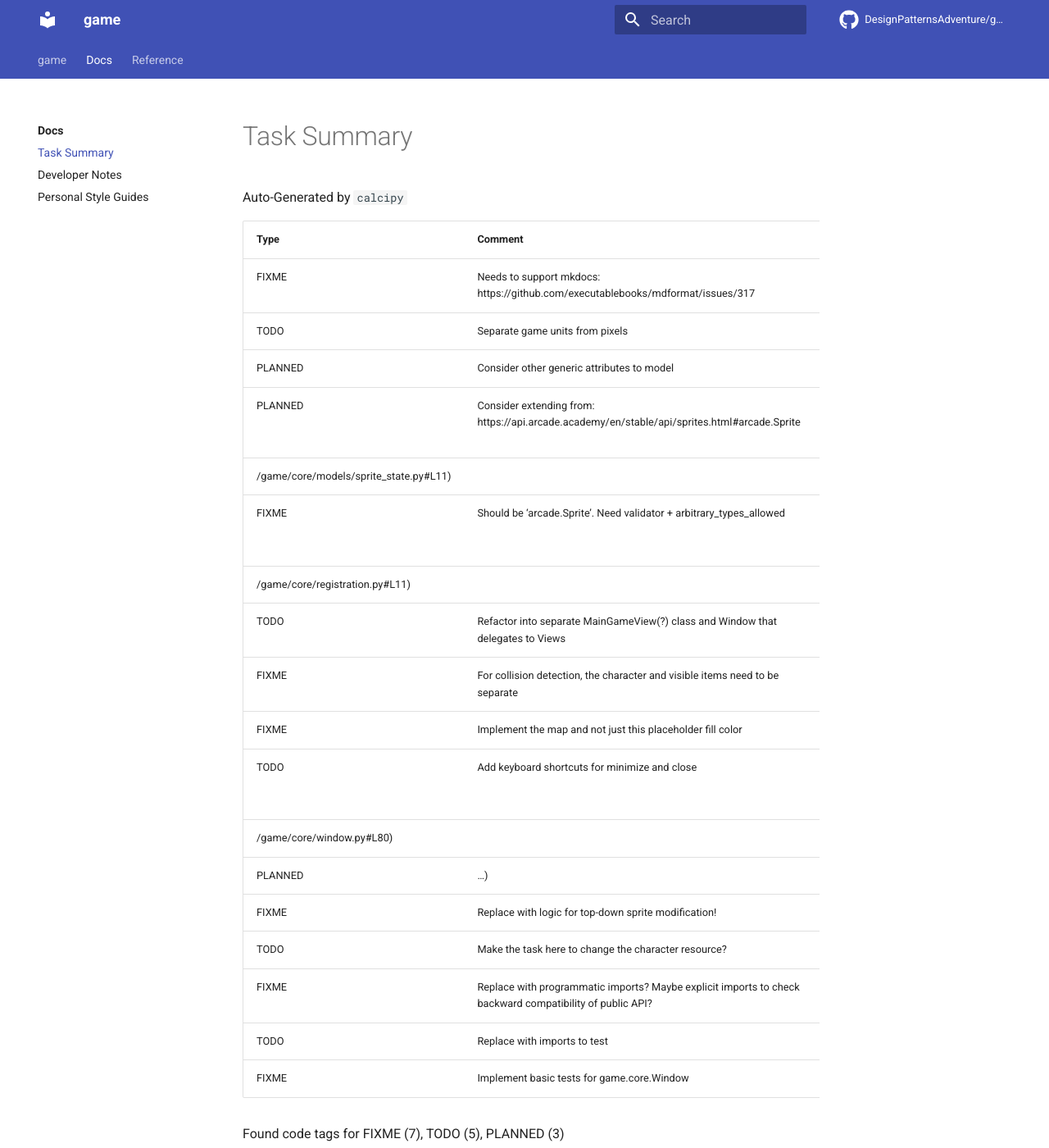
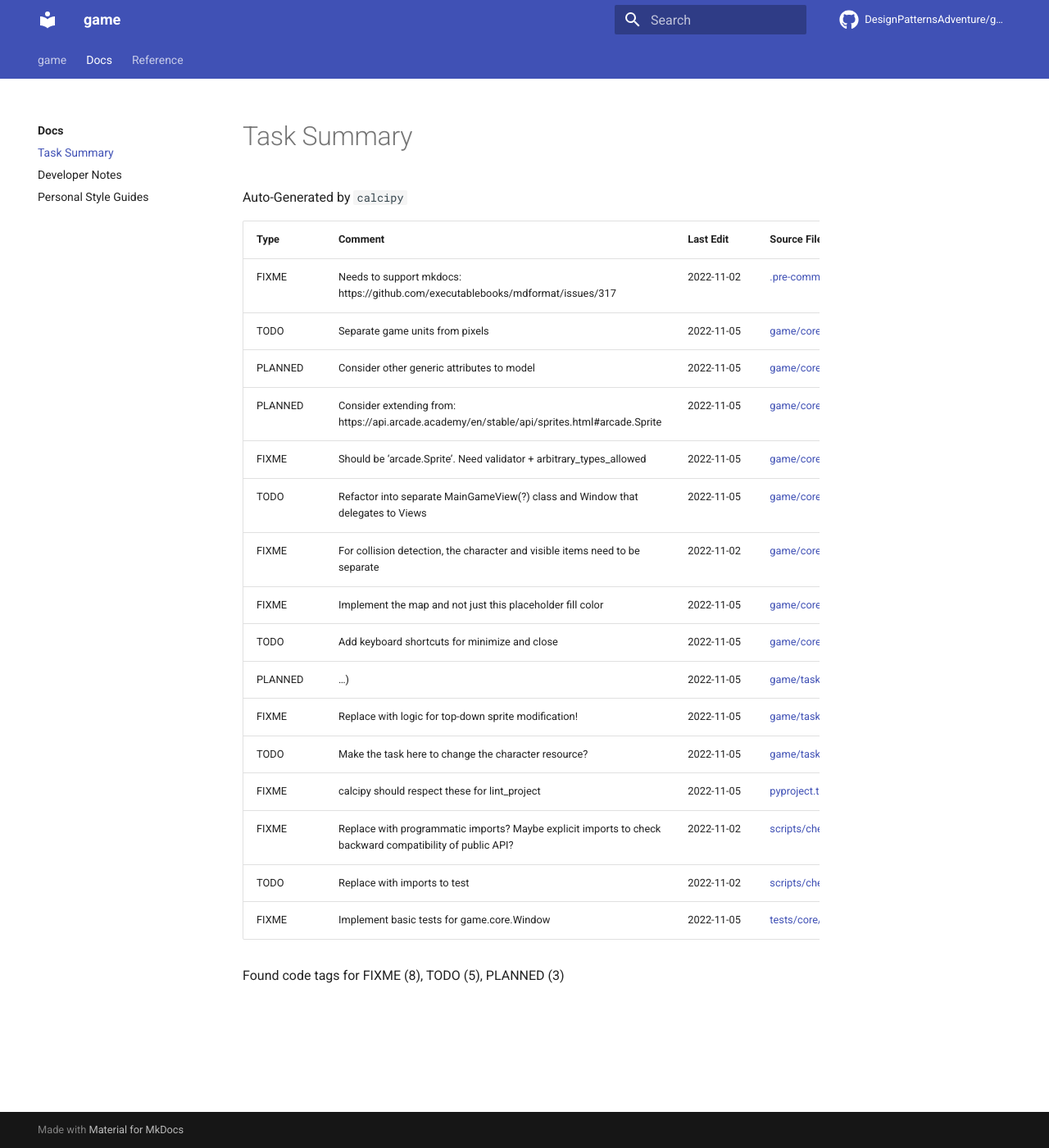
Before and after one commit to DesignPatternsAdventure/game, an MkDocs documentation site: the page built from docs/docs/CODE_TAG_SUMMARY.md, in a window 1280 px wide and 1400 px high. Shown: the whole window at 82% size. Built offline with MkDocs 1.6.1 and Material for MkDocs 9.7.7, drawn with Linux system fonts in a browser that asks for light colours; comment, search, counter and statistics services are not loaded.

Commit message:
docs: update documentation

```diff
--- a/docs/docs/CODE_TAG_SUMMARY.md
+++ b/docs/docs/CODE_TAG_SUMMARY.md
@@ -2,27 +2,25 @@
 
 Auto-Generated by `calcipy`
 
-| Type    | Comment                                                                                                  | Last Edit   | Source File                                                                                                                                                              |
-|---------|----------------------------------------------------------------------------------------------------------|-------------|--------------------------------------------------------------------------------------------------------------------------------------------------------------------------|
-| FIXME   | Needs to support mkdocs: https://github.com/executablebooks/mdformat/issues/317                          | 2022-11-02  | [.pre-commit-config.yaml:48](https://github.com/DesignPatternsAdventure/game/blame/bdb03d0a28c16931879603d5dc8e3b290695d38a/.pre-commit-config.yaml#L48)                 |
-| TODO    | Separate game units from pixels                                                                          | 2022-11-05  | [game/core/models/entity_attr.py:14](https://github.com/DesignPatternsAdventure/game/blame/4253980d2690c622eaf9359b83709a974383e6de/game/core/models/entity_attr.py#L9)  |
-| PLANNED | Consider other generic attributes to model                                                               | 2022-11-05  | [game/core/models/entity_attr.py:27](https://github.com/DesignPatternsAdventure/game/blame/4253980d2690c622eaf9359b83709a974383e6de/game/core/models/entity_attr.py#L19) |
-| PLANNED | Consider extending from: https://api.arcade.academy/en/stable/api/sprites.html#arcade.Sprite             | 2022-11-05  | [game/core/models/sprite_state.py:11](https://github.com/DesignPatternsAdventure/game/blame/game-clock
-/game/core/models/sprite_state.py#L11)                                                                                                                                                                          |
-| FIXME   | Should be 'arcade.Sprite'. Need validator + arbitrary_types_allowed                                      | 2022-11-05  | [game/core/registration.py:11](https://github.com/DesignPatternsAdventure/game/blame/game-clock
-/game/core/registration.py#L11)                                                                                                                                                                          |
-| TODO    | Refactor into separate MainGameView(?) class and Window that delegates to Views                          | 2022-11-05  | [game/core/window.py:18](https://github.com/DesignPatternsAdventure/game/blame/e0f113d117923421703196805c5926d63a8e817a/game/core/window.py#L17)                         |
-| FIXME   | For collision detection, the character and visible items need to be separate                             | 2022-11-02  | [game/core/window.py:33](https://github.com/DesignPatternsAdventure/game/blame/d403ae5c51fc5c51bbbc555da02919d93d36bd44/game/main.py#L23)                                |
-| FIXME   | Implement the map and not just this placeholder fill color                                               | 2022-11-05  | [game/core/window.py:45](https://github.com/DesignPatternsAdventure/game/blame/3b33f2abaadf8e7fb55bbfc55040b4d7a4b987a6/game/core/window.py#L39)                         |
-| TODO    | Add keyboard shortcuts for minimize and close                                                            | 2022-11-05  | [game/core/window.py:80](https://github.com/DesignPatternsAdventure/game/blame/game-clock
-/game/core/window.py#L80)                                                                                                                                                                          |
-| PLANNED | ...)                                                                                                     | 2022-11-05  | [game/tasks/task01_player.py:12](https://github.com/DesignPatternsAdventure/game/blame/e0f113d117923421703196805c5926d63a8e817a/game/tasks/task01_player.py#L12)         |
-| FIXME   | Replace with logic for top-down sprite modification!                                                     | 2022-11-05  | [game/tasks/task01_player.py:35](https://github.com/DesignPatternsAdventure/game/blame/e0f113d117923421703196805c5926d63a8e817a/game/tasks/task01_player.py#L35)         |
-| TODO    | Make the task here to change the character resource?                                                     | 2022-11-05  | [game/tasks/task01_player.py:55](https://github.com/DesignPatternsAdventure/game/blame/e0f113d117923421703196805c5926d63a8e817a/game/tasks/task01_player.py#L55)         |
-| FIXME   | Replace with programmatic imports? Maybe explicit imports to check backward compatibility of public API? | 2022-11-02  | [scripts/check_imports.py:7](https://github.com/DesignPatternsAdventure/game/blame/bdb03d0a28c16931879603d5dc8e3b290695d38a/scripts/check_imports.py#L7)                 |
-| TODO    | Replace with imports to test                                                                             | 2022-11-02  | [scripts/check_imports.py:14](https://github.com/DesignPatternsAdventure/game/blame/bdb03d0a28c16931879603d5dc8e3b290695d38a/scripts/check_imports.py#L14)               |
-| FIXME   | Implement basic tests for game.core.Window                                                               | 2022-11-05  | [tests/core/test_window.py:1](https://github.com/DesignPatternsAdventure/game/blame/3b33f2abaadf8e7fb55bbfc55040b4d7a4b987a6/tests/core/test_window.py#L1)               |
+| Type    | Comment                                                                                                  | Last Edit   | Source File                                                                                                                                                                |
+|---------|----------------------------------------------------------------------------------------------------------|-------------|----------------------------------------------------------------------------------------------------------------------------------------------------------------------------|
+| FIXME   | Needs to support mkdocs: https://github.com/executablebooks/mdformat/issues/317                          | 2022-11-02  | [.pre-commit-config.yaml:48](https://github.com/DesignPatternsAdventure/game/blame/bdb03d0a28c16931879603d5dc8e3b290695d38a/.pre-commit-config.yaml#L48)                   |
+| TODO    | Separate game units from pixels                                                                          | 2022-11-05  | [game/core/models/entity_attr.py:14](https://github.com/DesignPatternsAdventure/game/blame/4253980d2690c622eaf9359b83709a974383e6de/game/core/models/entity_attr.py#L9)    |
+| PLANNED | Consider other generic attributes to model                                                               | 2022-11-05  | [game/core/models/entity_attr.py:27](https://github.com/DesignPatternsAdventure/game/blame/4253980d2690c622eaf9359b83709a974383e6de/game/core/models/entity_attr.py#L19)   |
+| PLANNED | Consider extending from: https://api.arcade.academy/en/stable/api/sprites.html#arcade.Sprite             | 2022-11-05  | [game/core/models/sprite_state.py:11](https://github.com/DesignPatternsAdventure/game/blame/0b6749f7c9affc47c5211260f5337bb6bf947893/game/core/models/sprite_state.py#L11) |
+| FIXME   | Should be 'arcade.Sprite'. Need validator + arbitrary_types_allowed                                      | 2022-11-05  | [game/core/registration.py:11](https://github.com/DesignPatternsAdventure/game/blame/0b6749f7c9affc47c5211260f5337bb6bf947893/game/core/registration.py#L10)               |
+| TODO    | Refactor into separate MainGameView(?) class and Window that delegates to Views                          | 2022-11-05  | [game/core/window.py:18](https://github.com/DesignPatternsAdventure/game/blame/e0f113d117923421703196805c5926d63a8e817a/game/core/window.py#L17)                           |
+| FIXME   | For collision detection, the character and visible items need to be separate                             | 2022-11-02  | [game/core/window.py:33](https://github.com/DesignPatternsAdventure/game/blame/d403ae5c51fc5c51bbbc555da02919d93d36bd44/game/main.py#L23)                                  |
+| FIXME   | Implement the map and not just this placeholder fill color                                               | 2022-11-05  | [game/core/window.py:45](https://github.com/DesignPatternsAdventure/game/blame/3b33f2abaadf8e7fb55bbfc55040b4d7a4b987a6/game/core/window.py#L39)                           |
+| TODO    | Add keyboard shortcuts for minimize and close                                                            | 2022-11-05  | [game/core/window.py:80](https://github.com/DesignPatternsAdventure/game/blame/0b6749f7c9affc47c5211260f5337bb6bf947893/game/core/window.py#L78)                           |
+| PLANNED | ...)                                                                                                     | 2022-11-05  | [game/tasks/task01_player.py:12](https://github.com/DesignPatternsAdventure/game/blame/e0f113d117923421703196805c5926d63a8e817a/game/tasks/task01_player.py#L12)           |
+| FIXME   | Replace with logic for top-down sprite modification!                                                     | 2022-11-05  | [game/tasks/task01_player.py:35](https://github.com/DesignPatternsAdventure/game/blame/e0f113d117923421703196805c5926d63a8e817a/game/tasks/task01_player.py#L35)           |
+| TODO    | Make the task here to change the character resource?                                                     | 2022-11-05  | [game/tasks/task01_player.py:55](https://github.com/DesignPatternsAdventure/game/blame/e0f113d117923421703196805c5926d63a8e817a/game/tasks/task01_player.py#L55)           |
+| FIXME   | calcipy should respect these for lint_project                                                            | 2022-11-05  | [pyproject.toml:8](https://github.com/DesignPatternsAdventure/game/blame/639d9663bd0a1400814c1ba35453c5504f748e3f/pyproject.toml#L8)                                       |
+| FIXME   | Replace with programmatic imports? Maybe explicit imports to check backward compatibility of public API? | 2022-11-02  | [scripts/check_imports.py:7](https://github.com/DesignPatternsAdventure/game/blame/bdb03d0a28c16931879603d5dc8e3b290695d38a/scripts/check_imports.py#L7)                   |
+| TODO    | Replace with imports to test                                                                             | 2022-11-02  | [scripts/check_imports.py:14](https://github.com/DesignPatternsAdventure/game/blame/bdb03d0a28c16931879603d5dc8e3b290695d38a/scripts/check_imports.py#L14)                 |
+| FIXME   | Implement basic tests for game.core.Window                                                               | 2022-11-05  | [tests/core/test_window.py:1](https://github.com/DesignPatternsAdventure/game/blame/3b33f2abaadf8e7fb55bbfc55040b4d7a4b987a6/tests/core/test_window.py#L1)                 |
 
-Found code tags for FIXME (7), TODO (5), PLANNED (3)
+Found code tags for FIXME (8), TODO (5), PLANNED (3)
 
 <!-- calcipy:skip_tags -->
```
Also changed, not shown: docs/docs/CHANGELOG.md (+3 -0 lines), docs/docs/DEVELOPER_GUIDE.md (+20 -25 lines).
